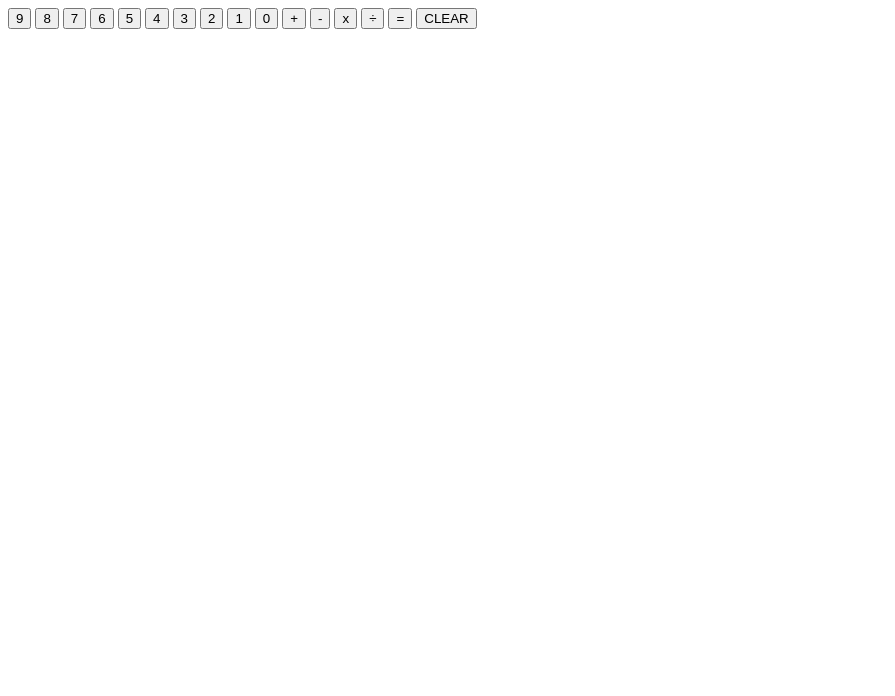
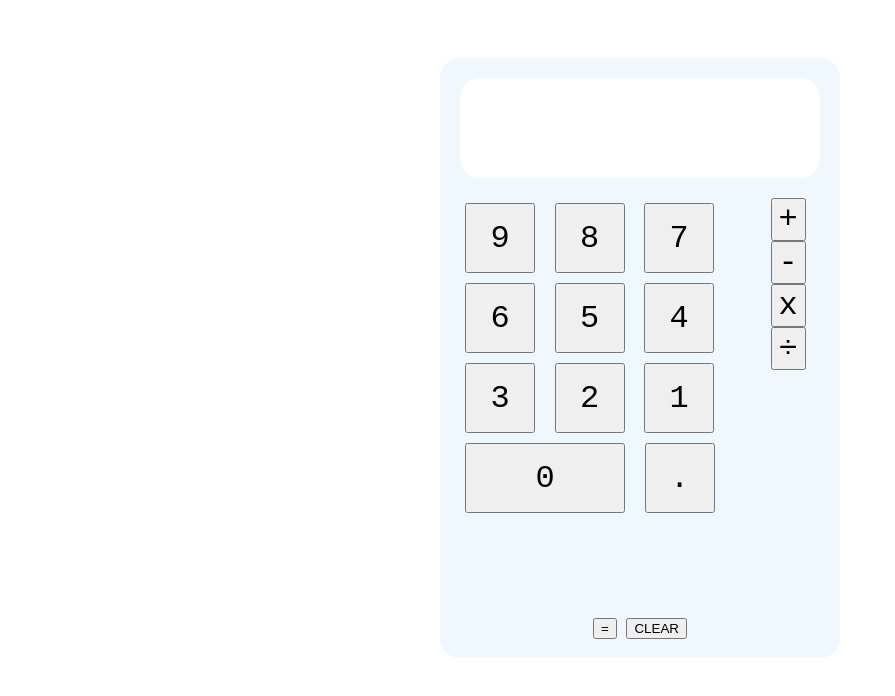
Before and after one commit to mxie97/calculator, a plain HTML site: page index.html in a window 1280 px wide. Shown: the whole page, without its empty margins (0-895 px from the left). Drawn offline with Linux system fonts and the light colour scheme.

Commit message:
start formatting calculator

```diff
--- a/index.html
+++ b/index.html
@@ -4,12 +4,17 @@
     <meta charset="UTF-8">
     <meta http-equiv="X-UA-Compatible" content="IE=edge">
     <meta name="viewport" content="width=device-width, initial-scale=1.0">
+    <link rel="stylesheet" href="style.css">
     <title>Calculator</title>
 </head>
 <body>
-    <div>
-        <div id="display"></div>
-        <div id="display-two"></div>
+    <div id="calculator">
+        <div id="display">
+            <div id="top-display"></div>
+            <div id="bottom-display"></div>
+        </div>
+        <div id="button-container">
+            <div id="number-button-container">
                 <button class="number-button" id="nine">9</button>
                 <button class="number-button" id="eight">8</button>
                 <button class="number-button" id="seven">7</button>
@@ -20,12 +25,19 @@
                 <button class="number-button" id="two">2</button>
                 <button class="number-button" id="one">1</button>
                 <button class="number-button" id="zero">0</button>
+                <button class="number-button" id="decimal">.</button>
+            </div>
+            <div id="operator-button-container">
                 <button class="operator-button" id="add">+</button>
                 <button class="operator-button" id="subtract">-</button>
                 <button class="operator-button" id="multiply">x</button>
                 <button class="operator-button" id="divide">÷</button>
+            </div>
+        </div>
+        <div id="equal-and-clear-button-container">
             <button id="equals-button">=</button>
             <button id="clear-button">CLEAR</button>
+        </div>
     </div>
     <script src="script.js"></script>
 </body>
--- a/style.css
+++ b/style.css
@@ -0,0 +1,49 @@
+body {
+    display: flex;
+    justify-content: center;
+}
+
+#calculator {
+    margin-top: 50px;
+    display: flex;
+    flex-direction: column;
+    font-family: 'Courier New', Courier, monospace;
+    width: 400px;
+    height: 600px;
+    background-color: aliceblue;
+    border-radius: 20px;
+    align-items: center;
+}
+
+#display {
+    width: 360px;
+    height: 100px;
+    background-color: white;
+    border-radius: 20px;
+    margin-top: 20px;
+}
+
+#button-container {
+    display: flex;
+    height: 400px;
+    margin: 20px;
+}
+
+
+.number-button {
+    font-family:'Courier New', Courier, monospace;
+    font-size: xx-large;
+    height: 70px;
+    width: 70px;
+    margin: 5px;
+}
+
+.operator-button {
+    font-family:'Courier New', Courier, monospace;
+    font-size: xx-large;
+
+}
+
+#zero {
+    width: 160px;
+}
```
Lines whose indentation alone changed are shown as unchanged.
